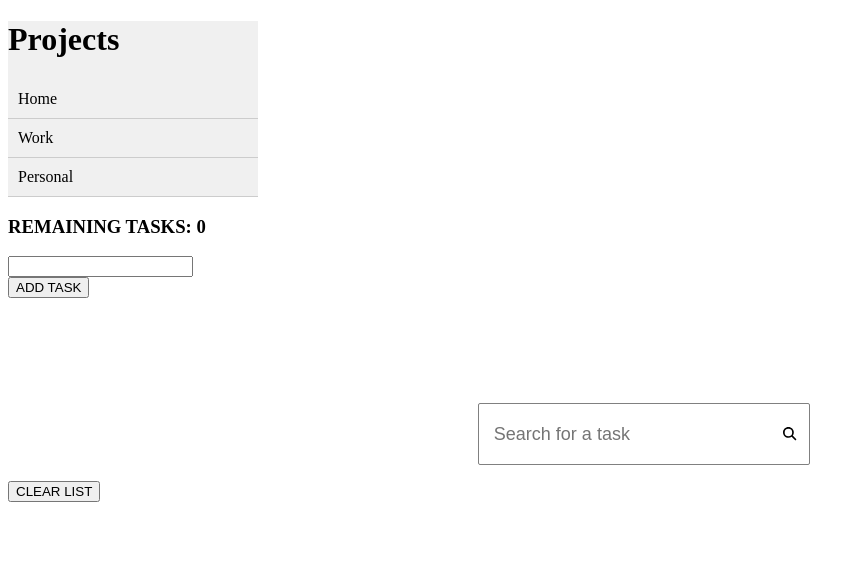
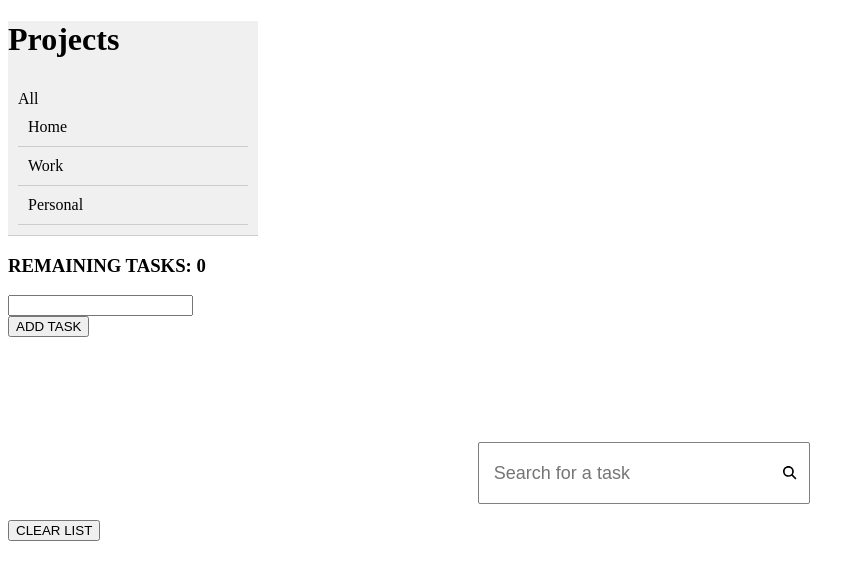
Before and after one commit to moharso/to-do-app, a React (Create React App) app: page / in a window 1280 px wide. Shown: the top 580 px of the page, without its empty margins (0-865 px from the left). Built offline with nearby package versions, Linux system fonts and the light colour scheme.

Commit message:
project structer changed, MainPage and MainContent added

```diff
--- a/src/App.js
+++ b/src/App.js
@@ -1,20 +1,12 @@
 import React from "react";
 import "./App.css";
-// import TopBar from "./components/TopBar/TopBar";
-import ProjectList from "./components/ProjectList/ProjectList";
-import TodoList from "./components/TodoList/TodoList";
+import MainPage from "./pages/MainPage";
 
 function App() {
   return (
     <div>
-      {/* <div className="TopBar">
-        <TopBar placeholder="Search for a task..." />
-      </div> */}
-      <div className="ProjectList">
-        <ProjectList />
-      </div>
-      <div className="TodoList">
-        <TodoList />
+      <div>
+        <MainPage />
       </div>
     </div>
   );
--- /dev/null
+++ b/src/components/MainContent/MainContent.js
@@ -0,0 +1,15 @@
+import ProjectList from "../ProjectList/ProjectList";
+import TodoList from "../TodoList/TodoList";
+
+import "./MainContent.css";
+
+const MainContent = () => {
+  return (
+    <>
+      <ProjectList />
+      <TodoList />
+    </>
+  );
+};
+
+export default MainContent;
--- a/src/components/ProjectList/ProjectList.css
+++ b/src/components/ProjectList/ProjectList.css
@@ -15,6 +15,12 @@
   border-bottom: 1px solid #ccc;
 }
 
+.menu ul {
+  list-style-type: none;
+  margin: 0;
+  padding: 0;
+}
+
 .menu li:hover {
   background-color: #eaeaea;
 }
--- a/src/components/ProjectList/ProjectList.js
+++ b/src/components/ProjectList/ProjectList.js
@@ -6,9 +6,14 @@ const ProjectList = () => {
     <div className="project-list">
       <h1>Projects</h1>
       <ul className="menu">
-        <li>Home</li>
-        <li>Work</li>
-        <li>Personal</li>
+        <li>
+          All
+          <ul>
+            <li>Home</li>
+            <li>Work</li>
+            <li>Personal</li>
+          </ul>
+        </li>
       </ul>
     </div>
   );
--- /dev/null
+++ b/src/pages/MainPage.js
@@ -0,0 +1,12 @@
+import MainContent from "../components/MainContent/MainContent";
+import "./MainPage.css";
+
+const MainPage = () => {
+  return (
+    <>
+      <MainContent />
+    </>
+  );
+};
+
+export default MainPage;
```
Also changed, not shown: src/components/MainContent/MainContent.css (added), src/pages/MainPage.css (added).
